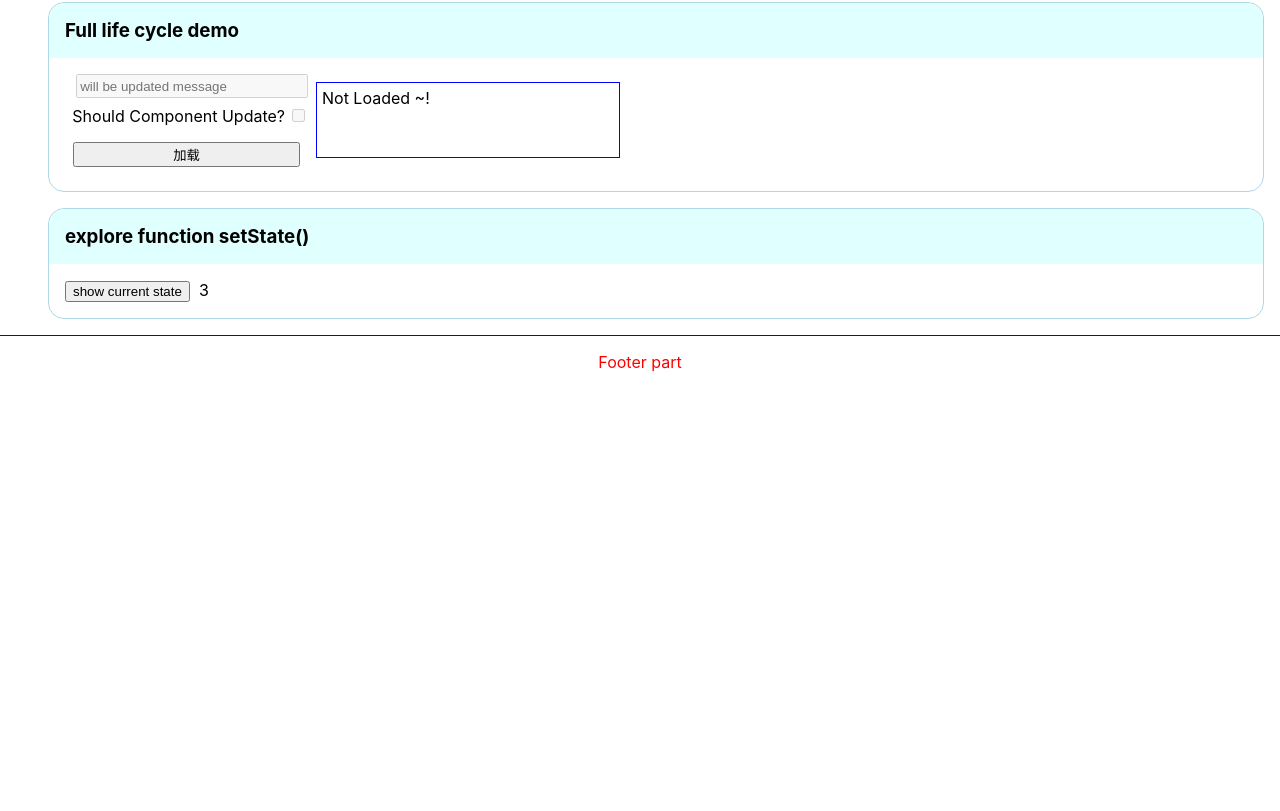
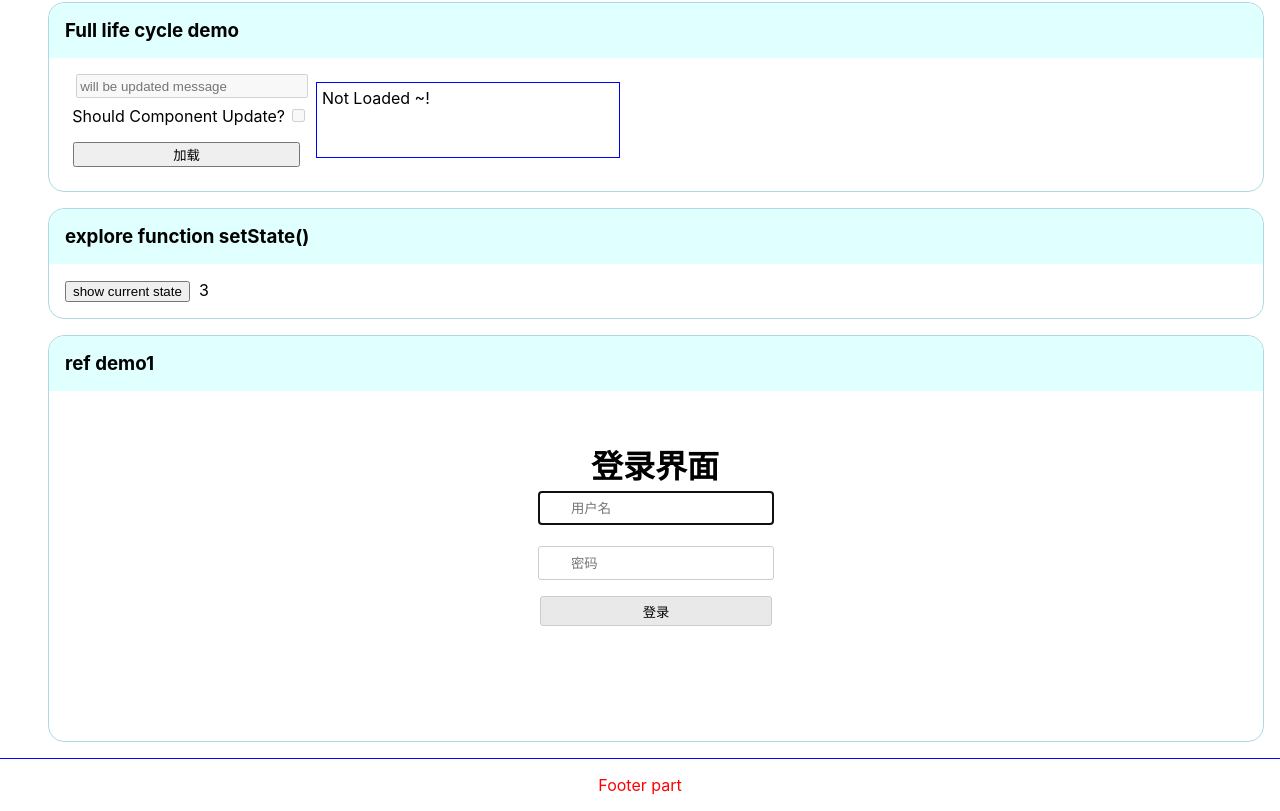
Before and after one commit to coding-camps/react-demo1, a React (Create React App) app: page /app1 in a window 1280 px wide. Shown: the part 2846-3657 px from the top of the page. Before the commit the page ends 3234 px from the top, so only its background shows below. Built offline with nearby package versions, Linux system fonts and the light colour scheme.

Commit message:
feat: demo for exploring new refs (React 16.3+)

```diff
--- /dev/null
+++ b/src/comps/app1/login.jsx
@@ -0,0 +1,104 @@
+import React from "react";
+
+export default class Login extends React.Component {
+    constructor(props) {
+        super(props);
+        this.state = {
+            username: "admin",
+            password: "admin",
+        };
+        this.login = this.login.bind(this);
+        this.check = this.check.bind(this);
+        // callback refs
+        this.user = null;
+        this.setUserRef = (element) => {
+            this.user = element;
+        }
+        this.focusUser = () => {
+            if(this.user) this.user.focus();
+        }
+        // create refs (for React 16.3 +)
+        this.pwd = React.createRef();
+    }
+
+    componentDidMount() {
+        // 获取焦点
+        this.focusUser();
+    }
+
+    login() {
+        if(this.user.value === this.state.username && this.pwd.current.value === this.state.password) {
+            console.log('登录成功');
+        } else {
+            console.log("登录失败");
+        }
+    }
+
+    check() {
+        if(this.user.value.length > 10) {
+            alert("超出10个字符，请重新输入");
+            this.user.value = this.user.value.substring(0, 10);
+        }
+    }
+
+    render() {
+        let loginStyle = {
+            width: 400,
+            height: 250,
+            background: "#FFF",
+            margin: "50px auto",
+            position: "relative",
+        };
+        let hStyle = {
+            position: "absolute",
+            left: 85,
+            top: -50,
+            padding: 0,
+            margin: 50,
+        };
+        let pStyle = {
+            textAlign: "center",
+        };
+        let userStyle = {
+            width: 200,
+            height: 30,
+            border: "solid #ccc 1px",
+            borderRadius: 3,
+            paddingLeft: 32,
+            marginTop: 50,
+        };
+        let pwdStyle = {
+            width: 200,
+            height: 30,
+            border: "solid #ccc 1px",
+            borderRadius: 3,
+            paddingLeft: 32,
+            marginTop: 5,
+        };
+        let btnStyle = {
+            width: 232,
+            height: 30,
+            background: "#E9E9E9",
+            border: "solid #ccc 1px",
+            borderRadius: 3,
+            textAlign: "center",
+        };
+
+        return (
+            <div style={loginStyle}>
+                <h1 style={hStyle}>登录界面</h1>
+                <div>
+                    <p style={pStyle}>
+                        <input maxLength={20} type="text" placeholder="用户名" ref={this.setUserRef} style={userStyle} onChange={this.check}/>
+                    </p>
+                    <p style={pStyle}>
+                        <input maxLength={20} type="password" placeholder="密码" ref={this.pwd} style={pwdStyle}/>
+                    </p>
+                    <p style={pStyle}>
+                        <button onClick={this.login} style={btnStyle}>登录</button>
+                    </p>
+                </div>
+            </div>
+        );
+    }
+}
--- a/src/pages/App1.jsx
+++ b/src/pages/App1.jsx
@@ -17,6 +17,7 @@ import LifecycleC2 from "../comps/app1/lifecycleC2";
 import LifecycleC3 from "../comps/app1/lifecycleC3";
 import LifeCycleFull from "../comps/app1/lifecycleFull";
 import NumCounter2 from "../comps/app1/numcounter2";
+import Login from "../comps/app1/login";
 
 function App1() {
     return (
@@ -85,6 +86,10 @@ function App1() {
             <Testblock blockName={"explore function setState()"}>
                 <NumCounter2 />
             </Testblock>
+
+            <Testblock blockName={"ref demo1"}>
+                <Login/>
+            </Testblock>
         </PageLayout>
     );
 }
```
